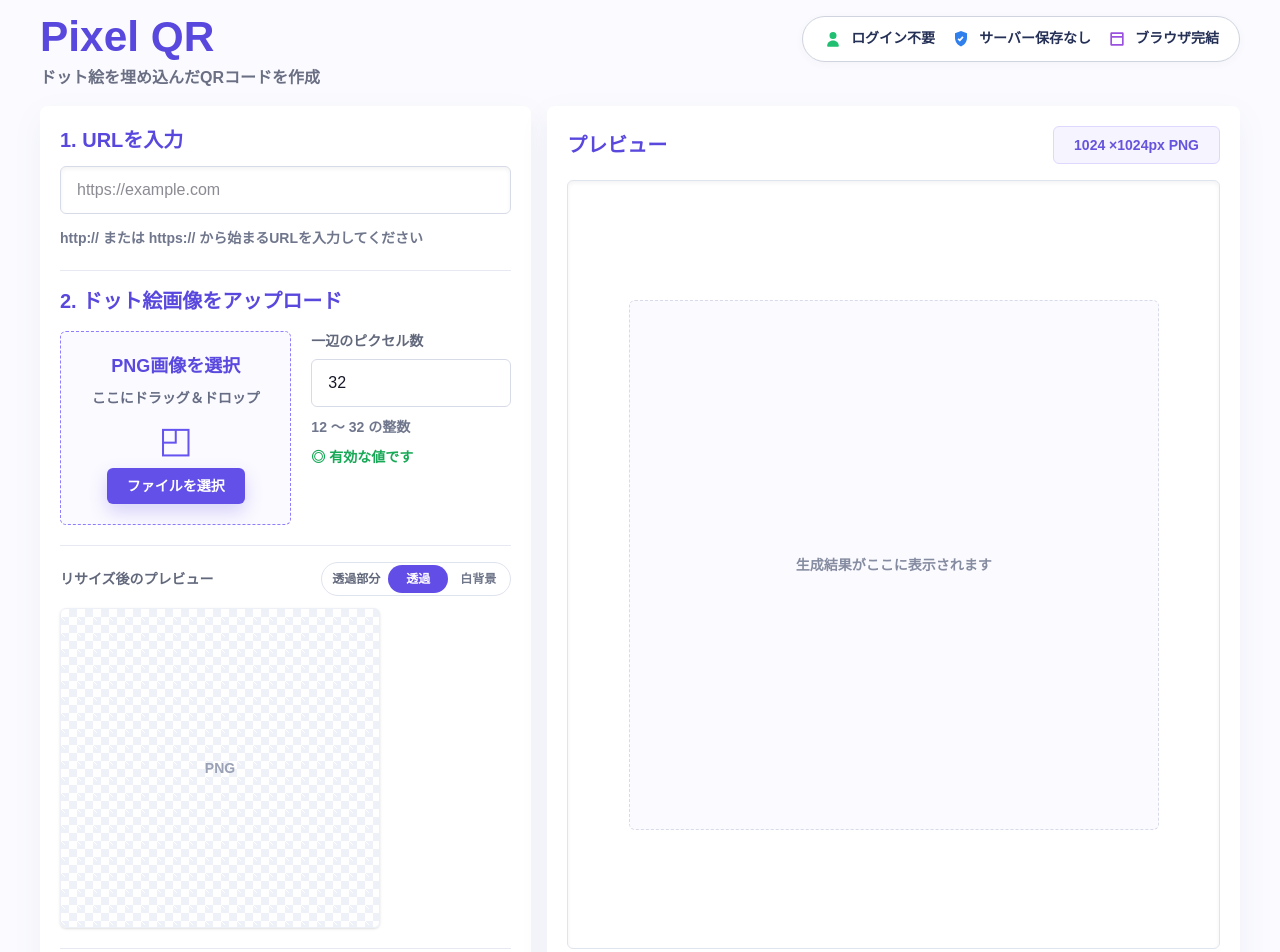
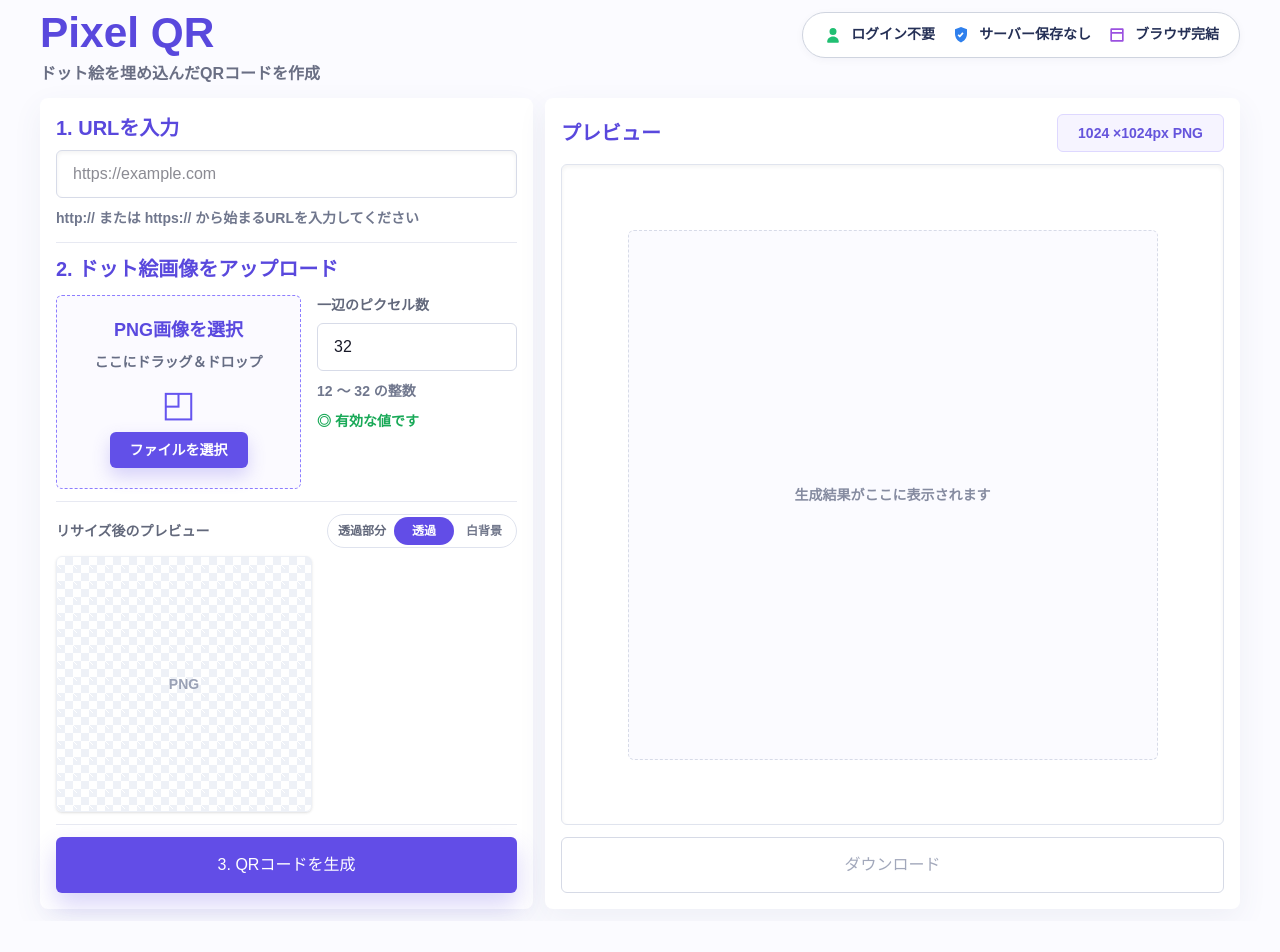
Before and after one commit to umeneru/pixel-qr, a Next.js app in the folder frontend/: page / in a window 1280 px wide. Shown: the top 952 px of the page. After the commit the page ends 921 px from the top, so only its background shows below. Built offline with nearby package versions, Linux system fonts and the light colour scheme; a web font is replaced by a local one.

Commit message:
style: adjust spacing and padding for improved layout consistency in forms and previews

```diff
--- a/frontend/app/page.tsx
+++ b/frontend/app/page.tsx
@@ -3,8 +3,8 @@ import { PixelQrForm } from "@/components/pixel-qr-form";
 export default function Home() {
   return (
     <main className="min-h-screen bg-[#fbfbff] text-[#161827]">
-      <div className="mx-auto flex min-h-screen w-full max-w-[1490px] flex-col px-4 py-4 sm:px-8 lg:px-10">
-        <header className="pb-4">
+      <div className="mx-auto flex min-h-screen w-full max-w-[1490px] flex-col px-4 py-3 sm:px-8 lg:px-10">
+        <header className="pb-3">
           <div className="flex items-start justify-between gap-4">
             <div className="min-w-0">
               <h1 className="pixel-title text-[2rem] font-black leading-none text-[#5948dd] sm:text-[2.65rem]">
--- a/frontend/components/pixel-qr-form.tsx
+++ b/frontend/components/pixel-qr-form.tsx
@@ -189,12 +189,12 @@ export function PixelQrForm() {
   }
 
   return (
-    <section className="grid min-h-0 flex-1 gap-4 lg:grid-cols-[minmax(360px,0.83fr)_minmax(440px,1.17fr)]">
+    <section className="grid min-h-0 flex-1 gap-3 lg:grid-cols-[minmax(360px,0.83fr)_minmax(440px,1.17fr)]">
       <form
         onSubmit={handleSubmit}
-        className="flex min-h-0 flex-col gap-4 rounded-lg bg-white p-5 shadow-[0_10px_30px_rgba(74,85,130,0.07)]"
+        className="flex min-h-0 flex-col gap-3 rounded-lg bg-white p-4 shadow-[0_10px_30px_rgba(74,85,130,0.07)]"
       >
-        <div className="space-y-3 border-b border-[#e7e9f2] pb-5">
+        <div className="space-y-2 border-b border-[#e7e9f2] pb-3">
           <label htmlFor="url" className="flex items-center gap-2 text-xl font-black text-[#5948dd]">
             1. URLを入力
           </label>
@@ -214,12 +214,12 @@ export function PixelQrForm() {
           </p>
         </div>
 
-        <div className="space-y-4 border-b border-[#e7e9f2] pb-5">
+        <div className="space-y-3 border-b border-[#e7e9f2] pb-3">
           <h2 className="flex items-center gap-2 text-xl font-black text-[#5948dd]">
             2. ドット絵画像をアップロード
           </h2>
 
-          <div className="grid gap-5 md:grid-cols-[1fr_200px] md:items-start">
+          <div className="grid gap-4 md:grid-cols-[1fr_200px] md:items-start">
             <input
               ref={fileInputRef}
               id="image"
@@ -230,17 +230,28 @@ export function PixelQrForm() {
             />
 
             {selectedImage ? (
-              <div className="relative min-h-[152px] overflow-hidden rounded-md border border-[#d7dbe8] bg-[linear-gradient(45deg,#f1f3f8_25%,transparent_25%),linear-gradient(-45deg,#f1f3f8_25%,transparent_25%),linear-gradient(45deg,transparent_75%,#f1f3f8_75%),linear-gradient(-45deg,transparent_75%,#f1f3f8_75%)] bg-[length:20px_20px] bg-[position:0_0,0_10px,10px_-10px,-10px_0]">
+              <div className="relative min-h-[132px] overflow-hidden rounded-md border border-[#d7dbe8] bg-[linear-gradient(45deg,#f1f3f8_25%,transparent_25%),linear-gradient(-45deg,#f1f3f8_25%,transparent_25%),linear-gradient(45deg,transparent_75%,#f1f3f8_75%),linear-gradient(-45deg,transparent_75%,#f1f3f8_75%)] bg-[length:20px_20px] bg-[position:0_0,0_10px,10px_-10px,-10px_0]">
                 <button
                   type="button"
                   onClick={handleImageClear}
                   aria-label="選択した画像を削除"
-                  className="absolute right-2 top-2 z-10 grid size-9 place-items-center rounded-full border border-[#d3d8e6] bg-white pl-0.5 text-[#4f566b] shadow-[0_4px_12px_rgba(31,36,67,0.14)] transition hover:border-[#6655f1] hover:text-[#5948dd]"
+                  className="absolute right-2 top-2 z-10 grid size-8 place-items-center text-[#4f566b] transition hover:text-[#5948dd]"
                 >
-                  <span aria-hidden="true"> ×</span>
+                  <svg
+                    viewBox="0 0 24 24"
+                    aria-hidden="true"
+                    className="size-5"
+                    fill="none"
+                    stroke="currentColor"
+                    strokeLinecap="round"
+                    strokeLinejoin="round"
+                    strokeWidth={3}
+                  >
+                    <path d="M6 6l12 12M18 6 6 18" />
+                  </svg>
                 </button>
                 {/* eslint-disable-next-line @next/next/no-img-element */}
-                <img src={selectedImage.previewUrl} alt="選択したPNG画像" className="h-[152px] w-full object-contain p-4" />
+                <img src={selectedImage.previewUrl} alt="選択したPNG画像" className="h-[132px] w-full object-contain p-4" />
                 <p className="border-t border-[#dfe3ee] bg-white/90 px-3 py-2 text-sm font-semibold text-[#666d84]">
                   {imageSummary}
                 </p>
@@ -248,7 +259,7 @@ export function PixelQrForm() {
             ) : (
               <label
                 htmlFor="image"
-                className="grid min-h-[152px] cursor-pointer place-items-center rounded-md border border-dashed border-[#8d7dff] bg-[#fbfaff] px-6 py-5 text-center transition hover:border-[#5f4df2] hover:bg-[#f6f3ff]"
+                className="grid min-h-[132px] cursor-pointer place-items-center rounded-md border border-dashed border-[#8d7dff] bg-[#fbfaff] px-6 py-5 text-center transition hover:border-[#5f4df2] hover:bg-[#f6f3ff]"
               >
                 <span className="flex flex-col items-center gap-2">
                   <span className="text-lg font-black text-[#5a49df]">PNG画像を選択</span>
@@ -288,7 +299,7 @@ export function PixelQrForm() {
           </div>
         </div>
 
-        <div className="space-y-3 border-b border-[#e7e9f2] pb-5">
+        <div className="space-y-2 border-b border-[#e7e9f2] pb-3">
           <div className="flex flex-wrap items-center justify-between gap-3">
             <p className="text-sm font-black text-[#62687b]">リサイズ後のプレビュー</p>
             <div className="inline-flex items-center gap-2 rounded-full border border-[#dfe3ee] bg-white p-0.5 text-xs font-black text-[#62687b]">
@@ -314,7 +325,7 @@ export function PixelQrForm() {
               </div>
             </div>
           </div>
-          <div className="grid aspect-square w-full max-w-80 place-items-center rounded-md border border-[#edf0f6] bg-[linear-gradient(45deg,#eef1f7_25%,transparent_25%),linear-gradient(-45deg,#eef1f7_25%,transparent_25%),linear-gradient(45deg,transparent_75%,#eef1f7_75%),linear-gradient(-45deg,transparent_75%,#eef1f7_75%)] bg-[length:16px_16px] bg-[position:0_0,0_8px,8px_-8px,-8px_0] shadow-sm">
+          <div className="grid aspect-square w-full max-w-64 place-items-center rounded-md border border-[#edf0f6] bg-[linear-gradient(45deg,#eef1f7_25%,transparent_25%),linear-gradient(-45deg,#eef1f7_25%,transparent_25%),linear-gradient(45deg,transparent_75%,#eef1f7_75%),linear-gradient(-45deg,transparent_75%,#eef1f7_75%)] bg-[length:16px_16px] bg-[position:0_0,0_8px,8px_-8px,-8px_0] shadow-sm">
             {resizedPreviewUrl ? (
               // eslint-disable-next-line @next/next/no-img-element
               <img src={resizedPreviewUrl} alt="正方形に切り取ってリサイズした画像" className="pixelated h-full w-full object-contain" />
@@ -328,7 +339,7 @@ export function PixelQrForm() {
         <button
           type="submit"
           disabled={isGenerating}
-          className="mt-auto min-h-16 rounded-md bg-[#624de7] px-5 text-xl font-black text-white shadow-[0_12px_25px_rgba(98,77,231,0.24)] transition hover:bg-[#5140d4] disabled:cursor-not-allowed disabled:bg-[#b8bdd0]"
+          className="mt-auto min-h-14 rounded-md bg-[#624de7] px-5 text-xl font-black text-white shadow-[0_12px_25px_rgba(98,77,231,0.24)] transition hover:bg-[#5140d4] disabled:cursor-not-allowed disabled:bg-[#b8bdd0]"
         >
           3. QRコードを生成
         </button>
--- a/frontend/components/qr-preview.tsx
+++ b/frontend/components/qr-preview.tsx
@@ -12,29 +12,14 @@ export function QrPreview({ previewUrl, isGenerating, inputErrors, apiError, onD
   const hasErrors = inputErrors.length > 0 || Boolean(apiError);
 
   return (
-    <section className="flex min-h-0 flex-col gap-4 rounded-lg bg-white p-5 shadow-[0_10px_30px_rgba(74,85,130,0.07)]">
-      <div className="flex flex-col gap-3 sm:flex-row sm:items-center sm:justify-between">
+    <section className="flex min-h-0 flex-col gap-3 rounded-lg bg-white p-4 shadow-[0_10px_30px_rgba(74,85,130,0.07)]">
+      <div className="flex flex-col gap-2 sm:flex-row sm:items-center sm:justify-between">
         <h2 className="flex items-center gap-2 text-xl font-black text-[#5948dd]">
           プレビュー
         </h2>
         <span className="self-start rounded-md border border-[#ded8ff] bg-[#f6f4ff] px-5 py-2 text-sm font-black text-[#6554dc] sm:self-auto">
           1024 ×1024px PNG
         </span>
-      </div>
-
-      <div className="grid min-h-0 flex-1 place-items-center rounded-md border border-[#e0e4ee] bg-white p-5 shadow-inner">
-        {previewUrl ? (
-          // eslint-disable-next-line @next/next/no-img-element
-          <img
-            src={previewUrl}
-            alt="生成された Pixel QR"
-            className="pixelated aspect-square h-full max-h-[530px] w-full max-w-[530px] bg-white object-contain"
-          />
-        ) : (
-          <div className="grid aspect-square w-full max-w-[530px] place-items-center rounded-md border border-dashed border-[#d7dbe8] bg-[#fbfbff] p-5 text-center text-sm font-black leading-6 text-[#858ba0]">
-            {isGenerating ? "生成しています..." : "生成結果がここに表示されます"}
-          </div>
-        )}
       </div>
 
       {hasErrors && (
@@ -50,11 +35,26 @@ export function QrPreview({ previewUrl, isGenerating, inputErrors, apiError, onD
         </div>
       )}
 
+      <div className="grid min-h-0 flex-1 place-items-center rounded-md border border-[#e0e4ee] bg-white p-4 shadow-inner">
+        {previewUrl ? (
+          // eslint-disable-next-line @next/next/no-img-element
+          <img
+            src={previewUrl}
+            alt="生成された Pixel QR"
+            className="pixelated aspect-square h-full max-h-[530px] w-full max-w-[530px] bg-white object-contain"
+          />
+        ) : (
+          <div className="grid aspect-square w-full max-w-[530px] place-items-center rounded-md border border-dashed border-[#d7dbe8] bg-[#fbfbff] p-5 text-center text-sm font-black leading-6 text-[#858ba0]">
+            {isGenerating ? "生成しています..." : "生成結果がここに表示されます"}
+          </div>
+        )}
+      </div>
+
       <button
         type="button"
         onClick={onDownload}
         disabled={!previewUrl || isGenerating}
-        className="min-h-16 rounded-md border border-[#6a56f1] bg-white px-5 text-xl font-black text-[#5948dd] transition hover:bg-[#f7f4ff] disabled:cursor-not-allowed disabled:border-[#d6dae6] disabled:text-[#a2a8bb]"
+        className="min-h-14 rounded-md border border-[#6a56f1] bg-white px-5 text-xl font-black text-[#5948dd] transition hover:bg-[#f7f4ff] disabled:cursor-not-allowed disabled:border-[#d6dae6] disabled:text-[#a2a8bb]"
       >
         ダウンロード
       </button>
```
